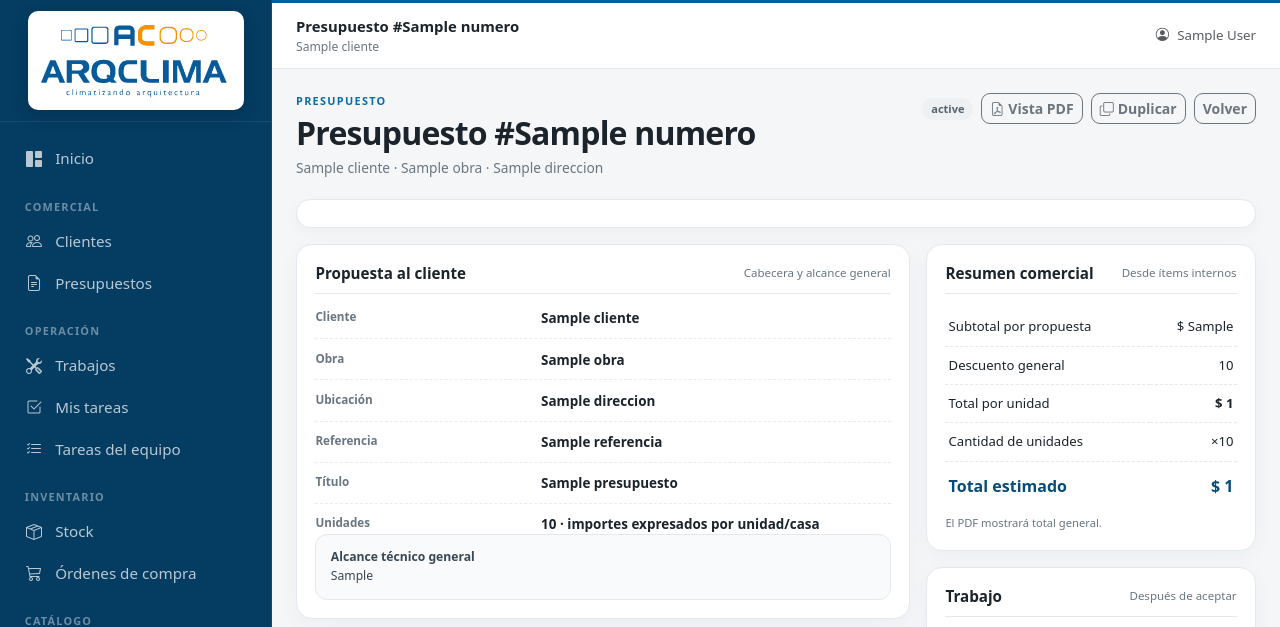
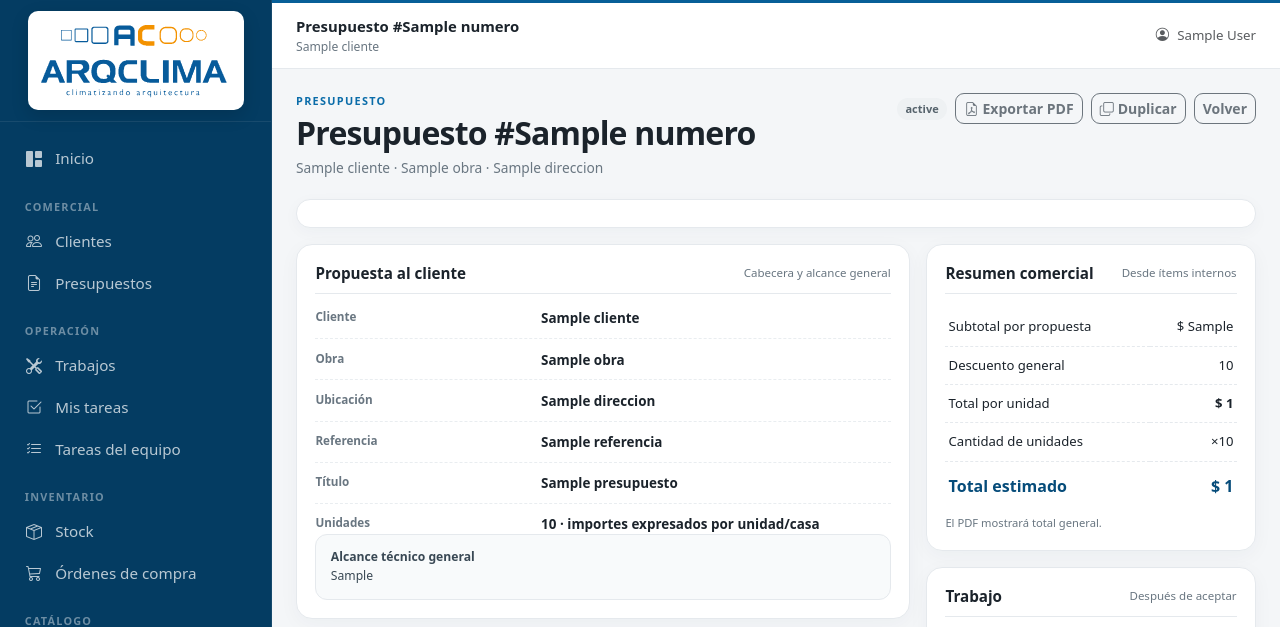
Before and after one commit to nicolasventin/arqclima, a Django app: template apps/quotes/templates/quotes/presupuesto_detail.html in a window 1280 px wide. Shown: the top 627 px of the page. Run offline with Django 5.2, Linux system fonts and the light colour scheme; a user stored in the database is signed in; tables that the repository leaves empty hold one stand-in row (values such as "Sample post"); the template is opened without the code that fills it: most values are stand-ins (such as "Sample title", 1, 10 or a date in 2020); data that the repository does not hold is empty; parts of the project's set-up code (start-up, migrations or seed data) failed here and were passed over.

Commit message:
Fix: mantener etiqueta Exportar PDF

```diff
--- a/apps/quotes/templates/quotes/presupuesto_detail.html
+++ b/apps/quotes/templates/quotes/presupuesto_detail.html
@@ -23,7 +23,7 @@
         {% if puede_editar_estructura %}
         <a href="{% url 'quotes:editar' presupuesto.pk %}" class="btn btn-sm btn-outline-primary"><i class="bi bi-pencil me-1"></i>Editar propuesta</a>
         {% endif %}
-        <a href="{% url 'quotes:pdf' presupuesto.pk %}" class="btn btn-sm btn-outline-secondary" target="_blank"><i class="bi bi-file-earmark-pdf me-1"></i>Vista PDF</a>
+        <a href="{% url 'quotes:pdf' presupuesto.pk %}" class="btn btn-sm btn-outline-secondary" target="_blank"><i class="bi bi-file-earmark-pdf me-1"></i>Exportar PDF</a>
         {% if perms.quotes.add_presupuesto %}<form method="post" action="{% url 'quotes:duplicar' presupuesto.pk %}">{% csrf_token %}<button type="submit" class="btn btn-sm btn-outline-secondary"><i class="bi bi-copy me-1"></i>Duplicar</button></form>{% endif %}
         <a href="{% url 'quotes:lista' %}" class="btn btn-sm btn-outline-secondary">Volver</a>
     </div>
```
